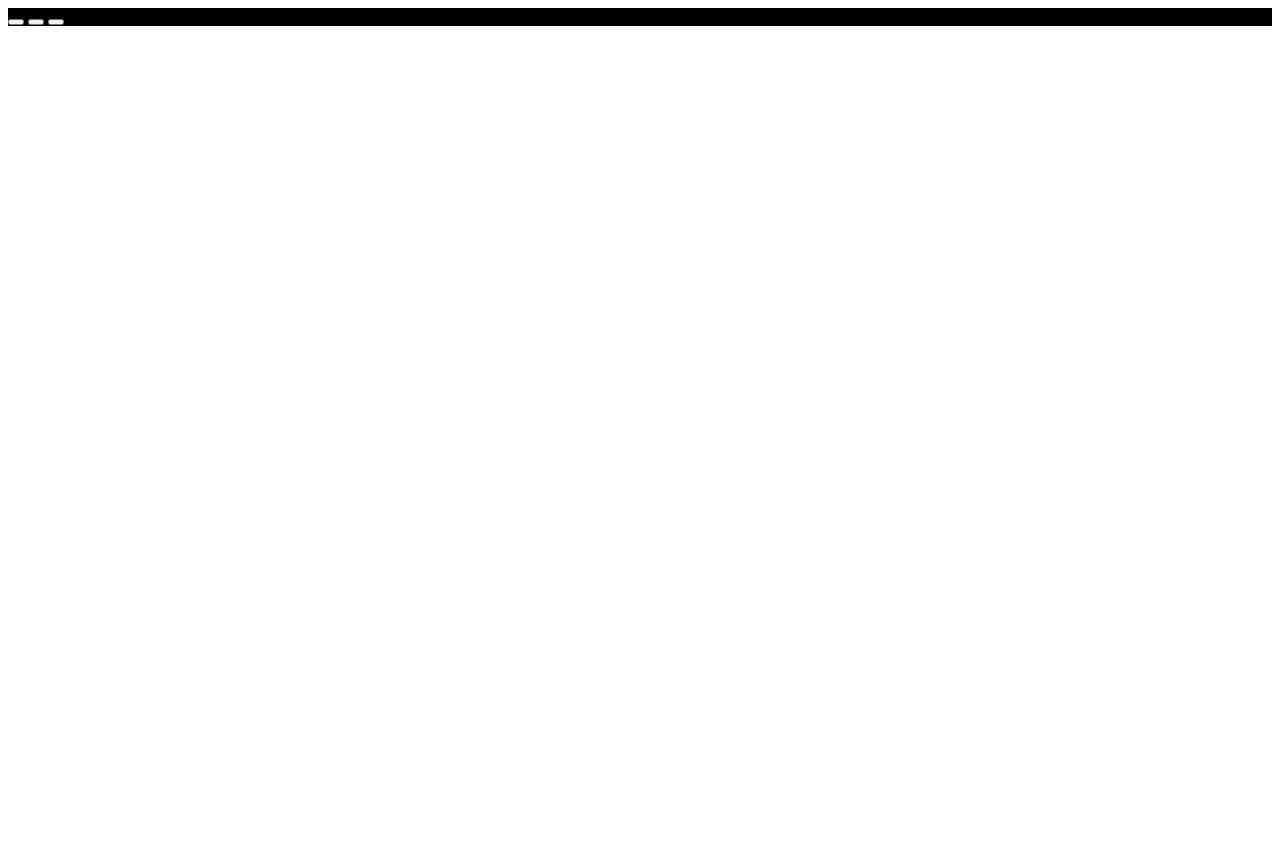
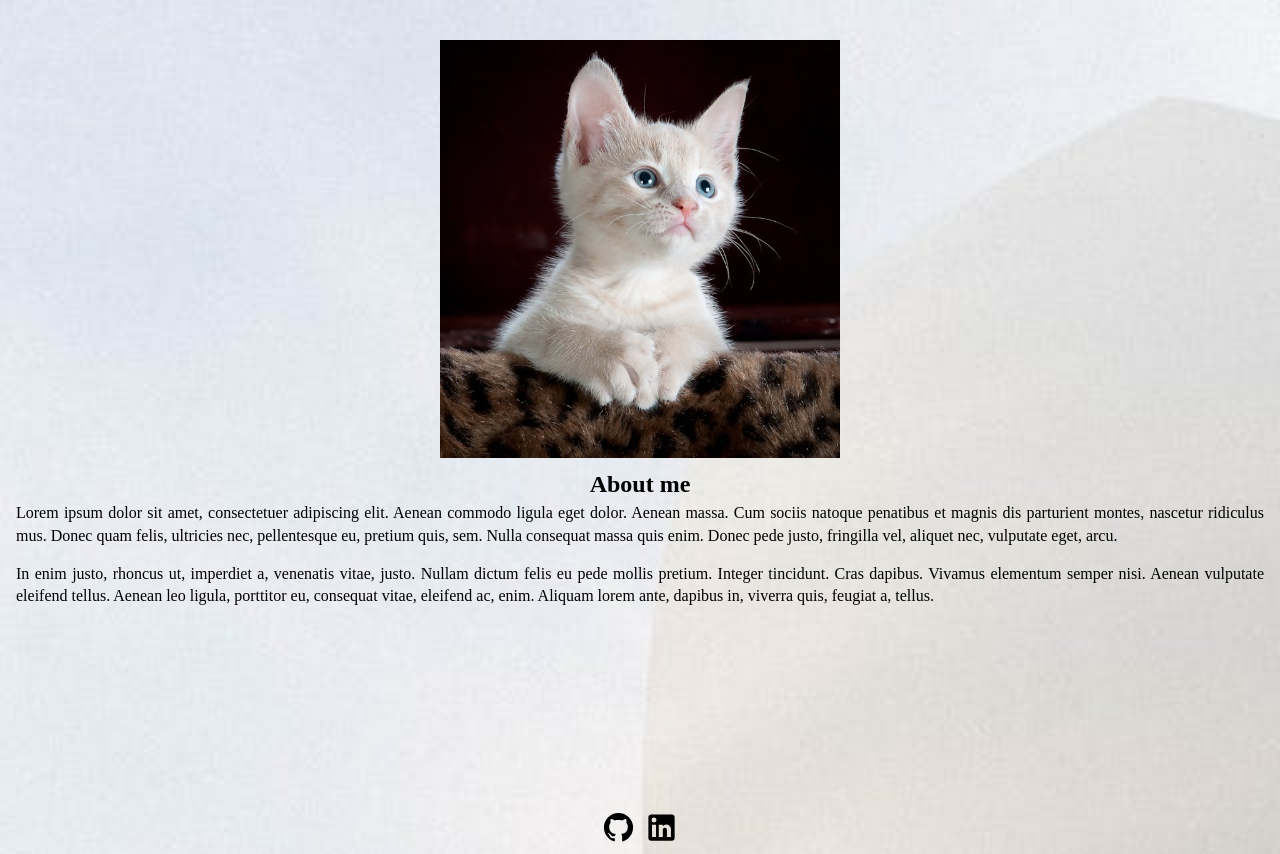
Before and after one commit to Callumacourt/homePage, a website built with webpack: page src/index.html in a window 1280 px wide. Before the commit the page ends 800 px from the top, so only its background shows below. Built offline with nearby package versions, Linux system fonts and the light colour scheme.

Commit message:
initial HTML styling start

```diff
--- a/src/index.html
+++ b/src/index.html
@@ -7,13 +7,38 @@
 </head>
 <body>
 <header>
+    <div class="imageContainer">
+<img src="./assets/images/portrait.jpg" alt="portraitImage" class="portrait">
+    </div>
+</header>
+<main>
+<div class="aboutContainer">
 <div class="headerContainer">
-<div class="header">
-<button class="home"></button>
-<button class="aboutUs"></button>
-<button class="contact"></button>
+<h2>About me</h2>
+</div>
+<div class="textContainer">
+<p>
+    Lorem ipsum dolor sit amet, consectetuer adipiscing elit. Aenean commodo ligula eget dolor. Aenean massa. Cum sociis natoque penatibus et magnis dis parturient montes, nascetur ridiculus mus. Donec quam felis, ultricies nec, pellentesque eu, pretium quis, sem. Nulla consequat massa quis enim. Donec pede justo, fringilla vel, aliquet nec, vulputate eget, arcu.
+</p>
+<p>
+    In enim justo, rhoncus ut, imperdiet a, venenatis vitae, justo. Nullam dictum felis eu pede mollis pretium. Integer tincidunt. Cras dapibus. Vivamus elementum semper nisi. Aenean vulputate eleifend tellus. Aenean leo ligula, porttitor eu, consequat vitae, eleifend ac, enim. Aliquam lorem ante, dapibus in, viverra quis, feugiat a, tellus.
+</p>
+</div>
+<div class="iconContainer">
+    <a href="https://github.com/Callumacourt" class="social-link" target="_blank" aria-label="GitHub">
+        <img src="./assets/images/github.svg" alt="github"/>
+
+    </a>
+    <a href="" class="social-link" target="_blank" aria-label="LinkedIn">
+        <img src="./assets/images/linkedin.svg" alt="LinkedIn">
+    </a>
+</a>
 </div>
 </div>
-</header>
+</div>
+</main>
+<footer>
+</footer>
+<script src="/dist/main.js"></script>
 </body>
 </html>
--- a/src/style.css
+++ b/src/style.css
@@ -1,3 +1,97 @@
-.headerContainer{
-background-color: black;
+ /* CSS reset*/
+
+ .iconContainer::before, *::after {
+  box-sizing: border-box;
 }
+
+* {
+  margin: 0;
+}
+
+img, picture, video, canvas, svg {
+  display: block;
+  max-width: 100%;
+}
+
+input, button, textarea, select {
+  font: inherit;
+}
+
+p, h1, h2, h3, h4, h5, h6 {
+  overflow-wrap: break-word;
+}
+
+#root, #__next {
+  isolation: isolate;
+}
+
+/* end of reset */
+
+body{
+line-height: 1.5;
+-webkit-font-smoothing: antialiased;
+background-image: url(./assets/images/background.jpg);
+background-size:cover;
+background-position: center;
+background-repeat: no-repeat;
+height: 100vh;
+background-attachment: fixed;
+}
+
+header{
+    display: flex;
+    justify-content: center;
+    align-items: center;
+    padding-top: 5vh;
+}
+
+.imageContainer{
+    width: 50%;
+    max-width: 400px;
+    overflow: hidden;
+    }
+
+    .imageContainer img{
+    height: auto;
+    width: 100%;
+    object-fit: cover;
+    }
+
+    main{
+        display: grid;
+    }
+
+    .aboutContainer{
+        display: grid;
+        grid-template-rows: 1fr 7fr 1fr;
+        justify-items:  center;
+    }
+
+    .headerContainer{
+    padding-top: 0.5em;
+    }
+
+    .textContainer p{
+    line-height: 1.4;
+    margin-bottom: 1em;
+    text-align: justify;
+    margin-left: 1em;
+    margin-right: 1em;
+
+    }
+
+    .iconContainer{
+    height: auto;
+    width: 100%;
+    display: flex;
+    gap: 0.5em;
+    justify-content: center;
+    }
+
+.iconContainer img{
+    height: auto;
+    width: 100%;
+    object-fit: cover;
+    max-width: 35px;
+
+}
--- a/webpack.config.js
+++ b/webpack.config.js
@@ -1,5 +1,5 @@
 const path = require('path');
-const HtmlWebpackPlugin = require('html-webpack-plugin'); // Ensure this is required
+const HtmlWebpackPlugin = require('html-webpack-plugin');
 
 module.exports = {
   mode: 'development',
@@ -7,6 +7,9 @@ module.exports = {
     index: './src/index.js',
   },
   devtool: 'inline-source-map',
+  devServer: {
+    static: './src',
+  },
   plugins: [
     new HtmlWebpackPlugin({
       title: 'Development',
```
Also changed, not shown: dist/cda8380388902caffcfb.jpg (added), dist/index.html, dist/main.js, src/assets/images/background.jpg (added), src/assets/images/email.svg (added), src/assets/images/github.svg (added), src/assets/images/linkedin.svg (added), src/assets/images/portrait.jpg (added).
